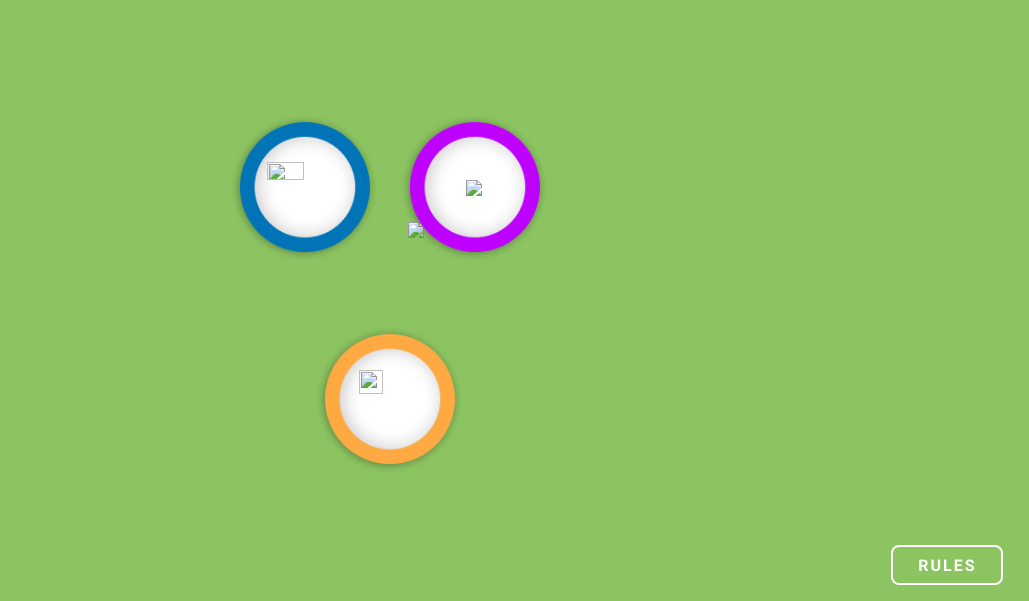
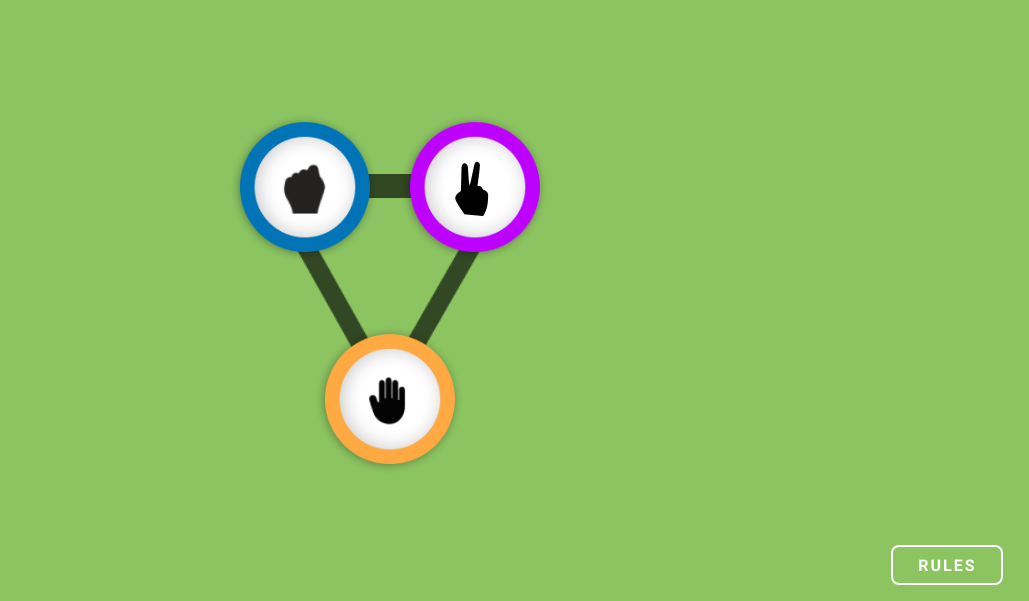
Before and after one commit to GomathiB23/Rock-Paper-Scissors-Game, a plain HTML site: page index.html in a window 1280 px wide. Shown: the part 199-800 px from the top of the page, without its empty margins (251-1280 px from the left). Drawn offline with Linux system fonts and the light colour scheme; files whose address does not match are found by name.

Commit message:
Update index.html

```diff
--- a/index.html
+++ b/index.html
@@ -33,17 +33,17 @@
         <div class="playing-zone">
           <div class="playing-zone__top">
             <div class="item" id="rock">
-              <img src="./assets/rock.png" width="50%" height="35%" />
+              <img src="rock.png" width="50%" height="35%" />
             </div>
             <div class="item" id="scissor">
-              <img src="./assets//scissor.png" />
+              <img src="scissor.png" />
             </div>
-            <img src="./assets/Line 1.png" id="line1" />
-            <img src="./assets/Line 2.png" id="line2" />
-            <img src="./assets/Line 3.png" id="line3" />
+            <img src="Line 1.png" id="line1" />
+            <img src="Line 2.png" id="line2" />
+            <img src="Line 3.png" id="line3" />
           </div>
           <div class="playing-zone__bottom item" id="paper">
-            <img src="./assets/paper.png" width="40%" height="40%" />
+            <img src="paper.png" width="40%" height="40%" />
           </div>
         </div>
 
@@ -53,13 +53,13 @@
             <div class="side-text">YOU PICKED</div>
             <div class="user-side-icon">
               <div class="side-icon" id="user-rock">
-                <img src="./assets/rock.png" width="40%" height="35%" />
+                <img src="rock.png" width="40%" height="35%" />
               </div>
               <div class="side-icon" id="user-scissor">
-                <img src="./assets//scissor.png" />
+                <img src="scissor.png" />
               </div>
               <div class="side-icon" id="user-paper">
-                <img src="./assets/paper.png" width="40%" height="40%" />
+                <img src="paper.png" width="40%" height="40%" />
               </div>
             </div>
           </div>
@@ -75,13 +75,13 @@
             <div class="side-text">PC PICKED</div>
             <div class="pc-side-icon">
               <div class="side-icon" id="pc-rock">
-                <img src="./assets/rock.png" width="40%" height="35%" />
+                <img src="rock.png" width="40%" height="35%" />
               </div>
               <div class="side-icon" id="pc-scissor">
-                <img src="./assets//scissor.png" />
+                <img src="scissor.png" />
               </div>
               <div class="side-icon" id="pc-paper">
-                <img src="./assets/paper.png" width="40%" height="40%" />
+                <img src="paper.png" width="40%" height="40%" />
               </div>
             </div>
           </div>
@@ -91,8 +91,8 @@
 
     <div class="winner-screen">
       <div class="trophy">
-        <img src="./assets/Vector.png" alt="trophy image" />
-        <img src="./assets/Group 5.png" alt="stars" class="stars" />
+        <img src="Vector.png" alt="trophy image" />
+        <img src="Group 5.png" alt="stars" class="stars" />
       </div>
       <div class="hurrayMsg">HURRAY!!</div>
       <div class="winMsg">YOU WON THE GAME</div>
@@ -101,7 +101,7 @@
 
     <!-- Rules -->
     <div class="cross">
-      <img src="./assets/X.png" alt="cross" width="50%" height="50%" />
+      <img src="X.png" alt="cross" width="50%" height="50%" />
     </div>
     <div class="rules">
       <h4>Game Rules</h4>
```
